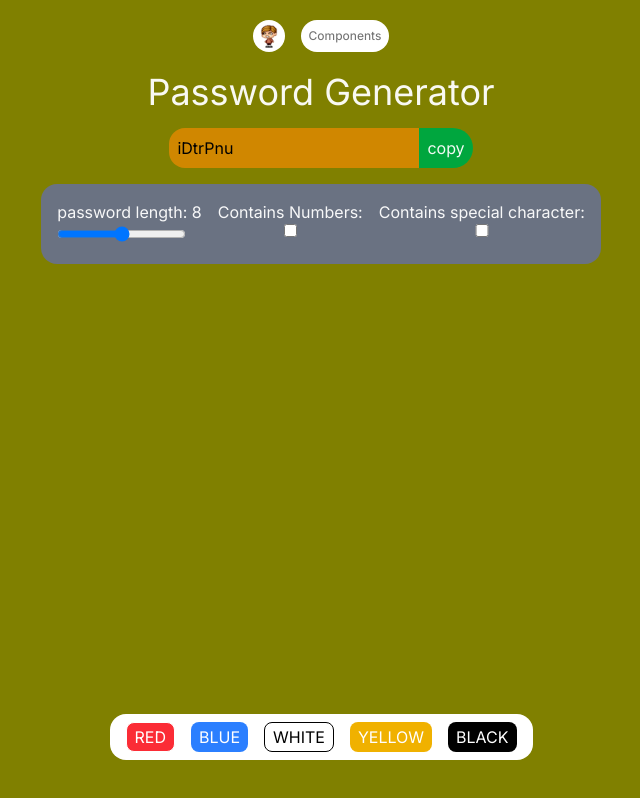
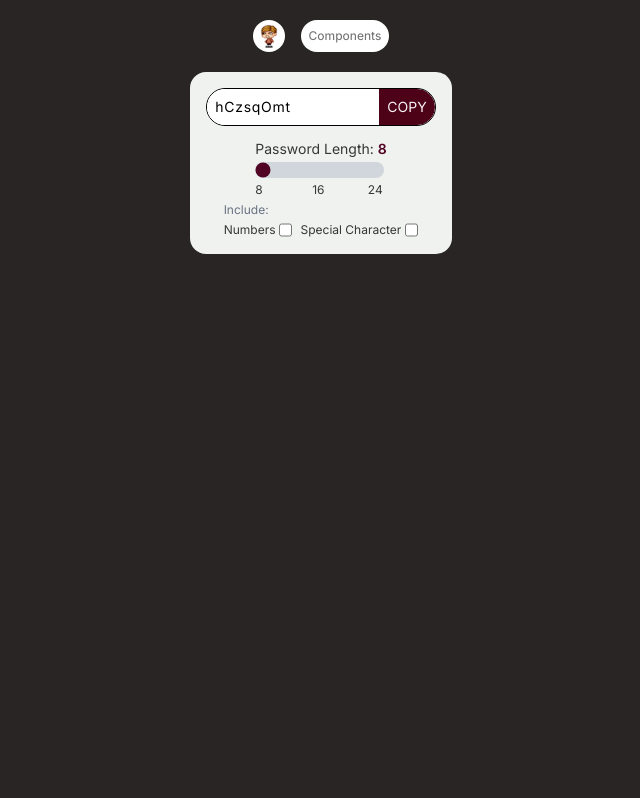
Before and after one commit to Safal-hash/react_ts, a React (Vite) app: page / in a window 1280 px wide. Shown: the whole page, without its empty margins (319-959 px from the left). Built offline with nearby package versions, Linux system fonts and the light colour scheme.

Commit message:
UI upgraded for pw generator

```diff
--- a/src/App.tsx
+++ b/src/App.tsx
@@ -13,10 +13,10 @@ function App() {
   return (
 
     <>
-    <div className='h-screen flex flex-col items-center text-white/95 font-inter   gap-4  p-4'>
+    <div className='h-screen flex flex-col items-center bg-stone-800 text-white/95 font-inter   gap-4  p-4'>
   <Navbar/>
 
- <Test/>
+
  <PasswordGenerator/>
     </div>
 
--- a/src/components/PasswordGenerator.tsx
+++ b/src/components/PasswordGenerator.tsx
@@ -5,6 +5,7 @@ const PasswordGenerator = () => {
   const [numAllowed, setNumberAllowed] = useState<boolean>(false);
   const [charAllowed, setCharAllowed] = useState<boolean>(false);
   const [password, setPassword] = useState<string>("");
+  const [copy, setCopy] = useState<string>("COPY");
 
   //useRef
 
@@ -17,18 +18,26 @@ const PasswordGenerator = () => {
     if (charAllowed) str += "-_&%$#@*?";
 
     for (let index = 1; index <= length; index++) {
-      let char = Math.floor(Math.random() * str.length + 1);
+      let char = Math.floor(Math.random() * str.length);
 
       pass += str.charAt(char);
     }
 
-    setPassword(pass);
+    setPassword(pass.trim());
   }, [length, numAllowed, charAllowed, setPassword]);
 
+  const copyPasswordToClipBoard = useCallback(() => {
+    if (passwordRef.current) {
+      passwordRef.current.select();
+      setCopy("COPIED!");
+      setTimeout(() => {
+        setPassword((prev) => prev + " ");
 
-
-  const copyPasswordToClipBoard =
-    useCallback(()=>{window.navigator.clipboard.writeText(password)},[password])
+        setCopy("COPY");
+      }, 1400);
+    }
+    window.navigator.clipboard.writeText(password);
+  }, [password]);
 
   useEffect(() => {
     pwGen();
@@ -36,46 +45,72 @@ const PasswordGenerator = () => {
 
   return (
     <>
-      <h1 className="text-4xl text-center">Password Generator</h1>
-      <div className="flex">
+      <div className="bg-[#eff2ef] p-4 flex flex-col gap-2.5 h-fit jus rounded-2xl items-center">
+        <div className="flex justify-center items-center gap-0 w-auto border border-black overflow-hidden rounded-full">
           <input
             type="text"
             placeholder="Password"
-          className="bg-yellow-600  text-black p-2 rounded-2xl rounded-r-none outline-none "
+            className="bg-white select-all selection:bg-gray-500  text-black p-2 rounded-2xl w-auto tracking-wider text-sm rounded-r-none outline-none "
             value={password}
+            size={Math.max(password.length + 2, 14)}
             readOnly
             ref={passwordRef}
             //useRef
-
           />
-        <button className="bg-green-600 rounded-full p-2 rounded-l-none hover:cursor-pointer" onClick={copyPasswordToClipBoard}>
-          copy
+          <button
+            className="bg-rose-950 rounded-full p-2 rounded-l-none text-sm hover:cursor-pointer"
+            onClick={copyPasswordToClipBoard}
+          >
+            {copy}
           </button>
         </div>
-      <div className="flex gap-4 bg-gray-500 p-4 rounded-2xl">
-        <div>
-          <label htmlFor="">password length: {length}</label> <br />
+
+        <div className="text-[#373737] relative">
+          <label htmlFor="" className="text-sm">
+            {" "}
+            Password Length: <span className="text-pink-950 font-semibold">{length}</span>
+          </label>{" "}
+          <br />
           <input
             type="range"
             min={8}
             max={24}
+            defaultValue={8}
             onChange={(e) => {
               setLength(Number(e.target.value));
             }}
+            className="h-max rounded-full accent-pink-950 appearance-none bg-gray-300"
           />
+          <span className="text-xs text-body absolute start-0 -bottom-3.5">
+            8
+          </span>
+          <span className="text-xs text-body absolute left-[48%] -translate-x-1/2 rtl:translate-x-1/2 -bottom-3.5">
+            16
+          </span>
+          <span className="text-xs text-body absolute end-1 -bottom-3.5">24</span>
         </div>
-        <div className="flex flex-col ">
-          <label htmlFor="">Contains Numbers:</label>
+        <div className="flex flex-col gap-1  mt-2">
+          <label htmlFor="" className="text-xs text-gray-500">
+            Include:
+          </label>
+          <div className="flex gap-2 text-[#373737]  text-xs">
+            <div className="flex gap-1">
+              <label htmlFor="" className="text-xs">
+                Numbers
+              </label>
               <input
                 type="checkbox"
                 name=""
                 id=""
                 defaultChecked={numAllowed}
                 onChange={() => setNumberAllowed((prev) => !prev)}
+
               />
             </div>
-        <div className="flex flex-col">
-          <label htmlFor="">Contains special character:</label>
+            <div className="flex gap-1">
+              <label htmlFor="" className="text-xs">
+                Special Character
+              </label>
               <input
                 type="checkbox"
                 name=""
@@ -85,6 +120,8 @@ const PasswordGenerator = () => {
               />
             </div>
           </div>
+        </div>
+      </div>
     </>
   );
 };
```
Lines whose indentation alone changed are shown as unchanged.
